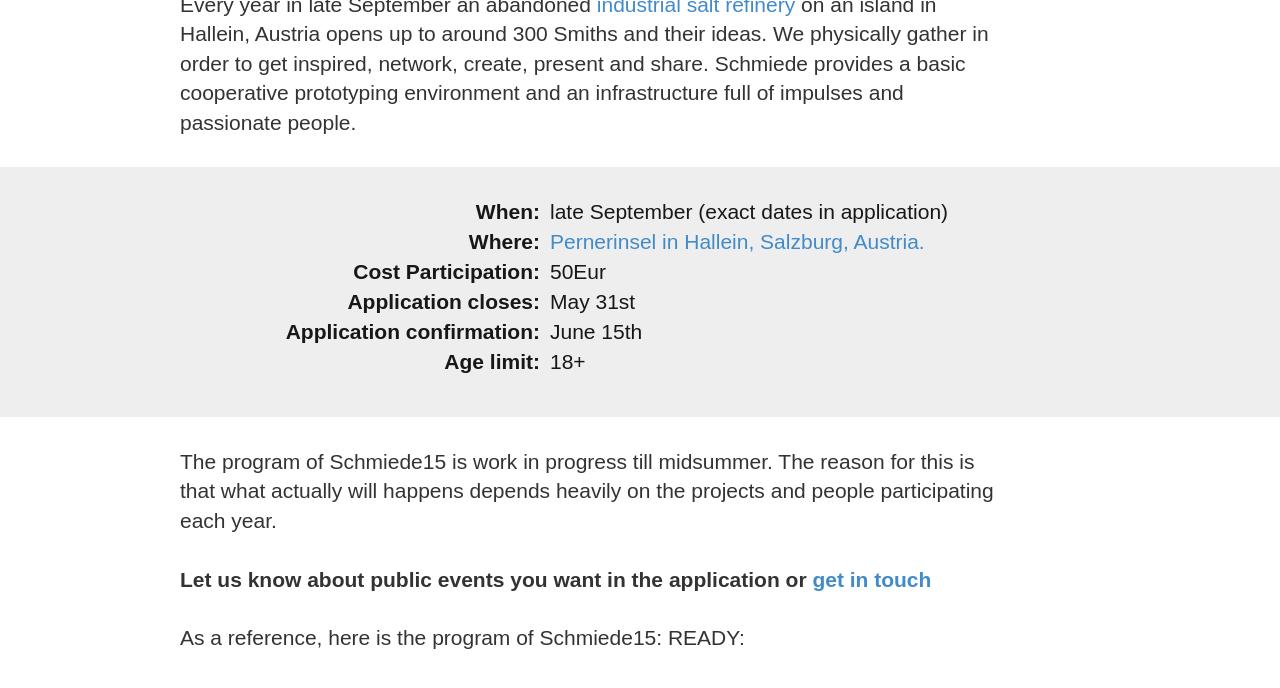
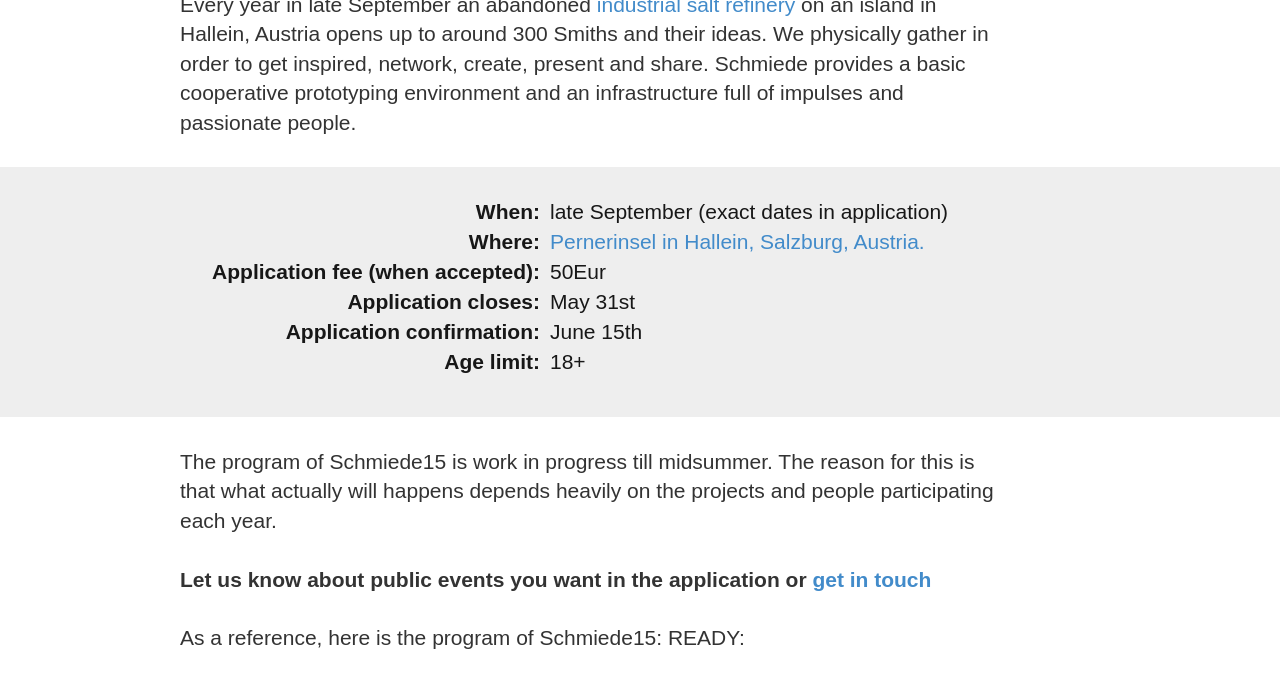
Before and after one commit to philippWassibauer/schmiede_web, a Jekyll site: the page built from apply/index.html, in a window 1280 px wide and 900 px high, scrolled down 660 px. Shown: the top 688 px of the window. Built offline with Jekyll 4.4.1, drawn with Linux system fonts in a browser that asks for light colours; Markdown is read by kramdown in place of the engine named in the settings; comment, search, counter and statistics services are not loaded.

Commit message:
Update index.html

```diff
--- a/apply/index.html
+++ b/apply/index.html
@@ -33,7 +33,7 @@
                 Pernerinsel in Hallein, Salzburg, Austria.
               </a>
             </dd>
-            <dt>Cost Participation:</dt>
+            <dt>Application fee (when accepted):</dt>
             <dd>50Eur</dd>
             <dt>Application closes:</dt>
             <dd>May 31st</dd>
```
